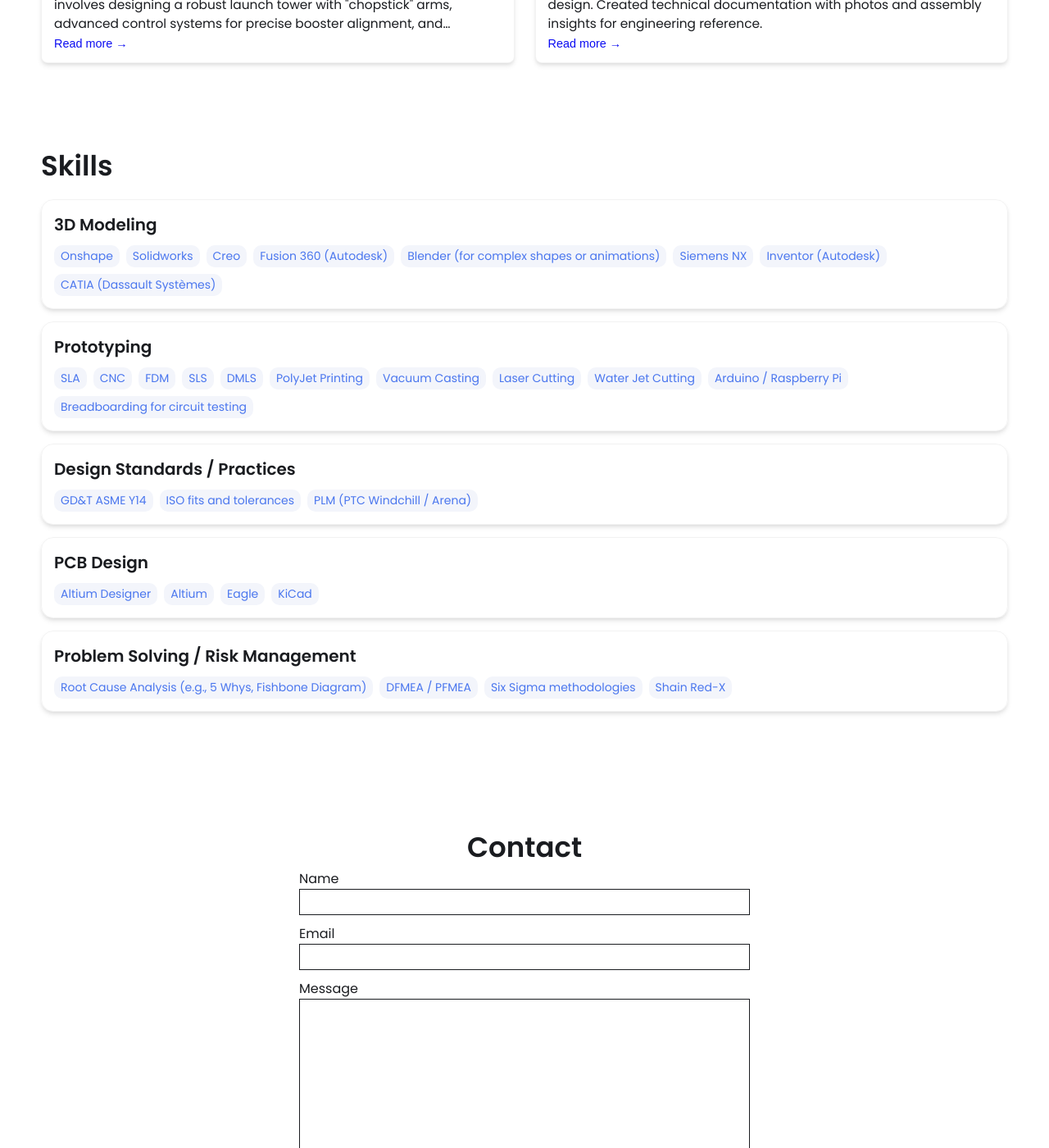
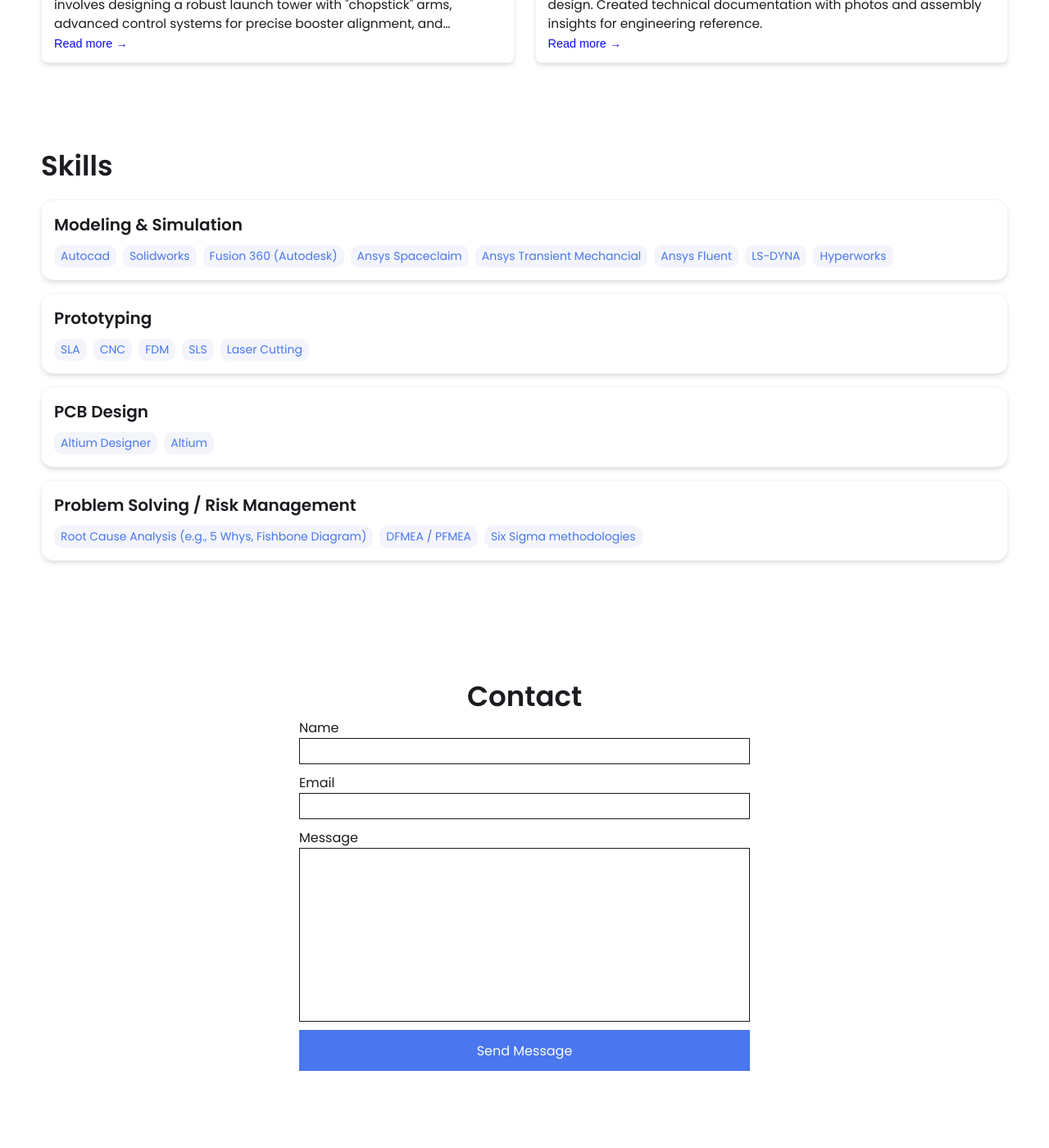
Before and after one commit to Shruzz16/shruzz16.github.io, a Jekyll site: the page built from index.html, in a window 1280 px wide and 1400 px high, scrolled down 1449 px. Shown: the whole window at 82% size. Built offline with Jekyll 4.4.1, drawn with Linux system fonts in a browser that asks for light colours.

Commit message:
Update _config.yml

```diff
--- a/_config.yml
+++ b/_config.yml
@@ -28,9 +28,9 @@ resume-url: https://drive.google.com/file/d/13Z3duVzh-gguPU5r03oJVEE6rV9rd3DS/vi
 # Set up external links - this will show up as small icons next to your name.
 
 external-links:    # input only your own url slug. The icons with missing entries will not appear.
-  linkedin:      # https://www.linkedin.com/in/shrujalzala16/
-  github: leea12    # https://github.com/{your url slug}
-  stackoverflow: test      # https://stackoverflow.com/users/{your url slug}
+  linkedin: shurzz16     # https://www.linkedin.com/in/shrujalzala16/
+  github: shruzz16    # https://github.com/{your url slug}
+  stackoverflow:       # https://stackoverflow.com/users/{your url slug}
   medium:            # https://medium.com/@{your url slug}
   x-twitter:   # https://x.com/{your url slug}
   threads:            # https://threads.net/@{your url slug}
@@ -42,47 +42,34 @@ external-links:    # input only your own url slug. The icons with missing entrie
 
 # Skills Section - Add the list of your Skills by categories/tools. The indentation for each level needs to be precise.
 skills:
-  - category: 3D Modeling
+  - category: Modeling & Simulation
     tools:
-    - Onshape
+    - Autocad
     - Solidworks
-    - Creo
     - Fusion 360 (Autodesk)
-    - Blender (for complex shapes or animations)
-    - Siemens NX
-    - Inventor (Autodesk)
-    - CATIA (Dassault Systèmes)
+    - Ansys Spaceclaim
+    - Ansys Transient Mechancial
+    - Ansys Fluent
+    - LS-DYNA
+    - Hyperworks
+
   - category: Prototyping
     tools:
     - SLA
     - CNC
     - FDM
     - SLS
-    - DMLS
-    - PolyJet Printing
-    - Vacuum Casting
     - Laser Cutting
-    - Water Jet Cutting
-    - Arduino / Raspberry Pi
-    - Breadboarding for circuit testing
-  - category: Design Standards / Practices
-    tools:
-    - GD&T ASME Y14
-    - ISO fits and tolerances
-    - PLM (PTC Windchill / Arena)
+
   - category: PCB Design
     tools:
     - Altium Designer
     - Altium
-    - Eagle
-    - KiCad
   - category: Problem Solving / Risk Management
     tools:
     - Root Cause Analysis (e.g., 5 Whys, Fishbone Diagram)
     - DFMEA / PFMEA
     - Six Sigma methodologies
-    - Shain Red-X
-
 
 # Contact Form Setup. Setup an account and copy over the key. When someone fills out the form, it will be received in your email.
 formspree-key:   https://formspree.io/f/{8-digit key}
```
